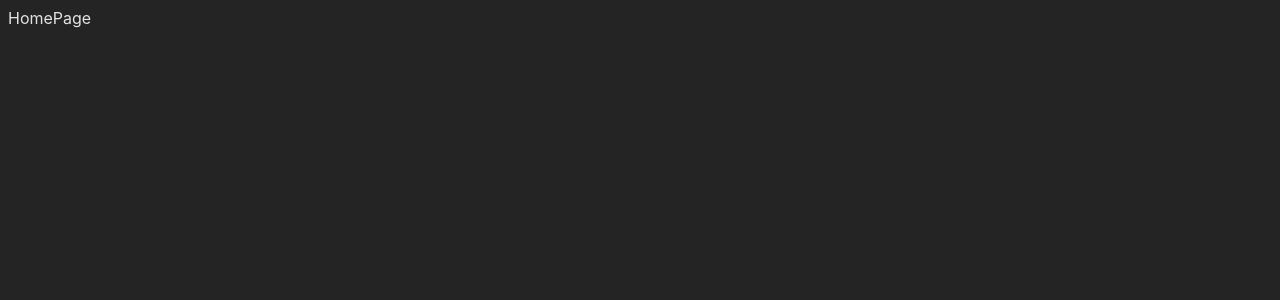
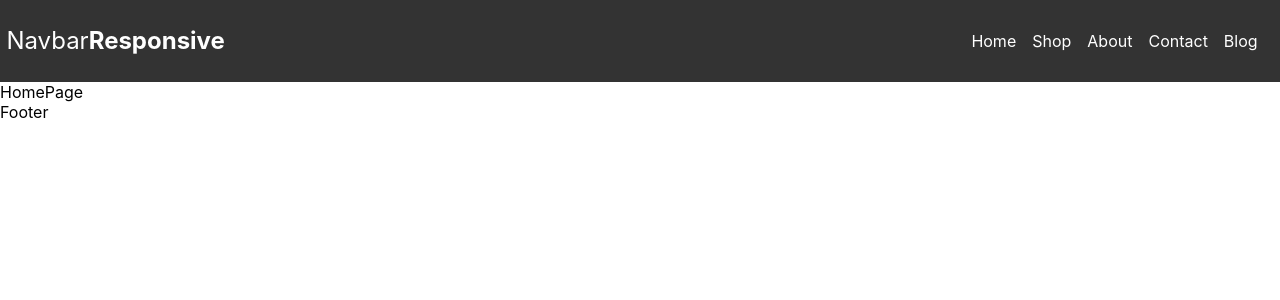
Before and after one commit to Marc1515/learn-english, a React (Vite) app: page / in a window 1280 px wide. Shown: the top 300 px of the page. Built offline with nearby package versions, Linux system fonts and the light colour scheme.

Commit message:
Navbar creada + Styled-Components instalado + lógica del antiguo proyecto Quiz, tambien se han añadidoalgunos componentes básicos para tener un referencia

```diff
--- a/package.json
+++ b/package.json
@@ -13,7 +13,8 @@
 	"dependencies": {
 		"react": "^18.2.0",
 		"react-dom": "^18.2.0",
-		"react-router-dom": "^6.4.5"
+		"react-router-dom": "^6.4.5",
+		"styled-components": "^5.3.6"
 	},
 	"devDependencies": {
 		"@types/react": "^18.0.26",
--- a/src/App.jsx
+++ b/src/App.jsx
@@ -3,18 +3,22 @@ import { HomePage } from './components/HomePage/HomePage';
 import { PresentSimple } from './components/PresentSimple/PresentSimple';
 import { PastSimple } from './components/PastSimple/PastSimple';
 import { NotFound } from './components/NotFound/NotFound';
+import Header from './components/Header/Header';
+import Footer from './components/Footer/Footer';
 
 function App() {
 	return (
 		<div className='App'>
 			<>
 				<HashRouter>
+					<Header />
 					<Routes>
 						<Route path='/' element={<HomePage />} />
 						<Route path='/present-simple' element={<PresentSimple />} />
 						<Route path='/past-simple' element={<PastSimple />} />
 						<Route path='*' element={<NotFound />} />
 					</Routes>
+					<Footer />
 				</HashRouter>
 			</>
 		</div>
--- /dev/null
+++ b/src/components/Footer/Footer.jsx
@@ -0,0 +1,5 @@
+const Footer = () => {
+	return <div>Footer</div>;
+};
+
+export default Footer;
--- /dev/null
+++ b/src/components/Header/BurgerButton/BurgerButton.jsx
@@ -0,0 +1,73 @@
+/* eslint-disable react/prop-types */
+import styled from 'styled-components';
+
+const BurgerButton = (props) => {
+	return (
+		<Burger>
+			<div
+				onClick={props.handleClick}
+				className={`icon nav-icon-5 ${props.clicked ? 'open' : ''}`}
+			>
+				<span></span>
+				<span></span>
+				<span></span>
+			</div>
+		</Burger>
+	);
+};
+
+export default BurgerButton;
+
+const Burger = styled.div`
+	/* nav-icon-5 */
+	.nav-icon-5 {
+		width: 35px;
+		height: 30px;
+		margin: 10px 10px;
+		position: relative;
+		cursor: pointer;
+		display: inline-block;
+	}
+	.nav-icon-5 span {
+		background-color: #fff;
+		position: absolute;
+		border-radius: 2px;
+		transition: 0.3s cubic-bezier(0.8, 0.5, 0.2, 1.4);
+		width: 100%;
+		height: 4px;
+		transition-duration: 500ms;
+	}
+	.nav-icon-5 span:nth-child(1) {
+		top: 0px;
+		left: 0px;
+	}
+	.nav-icon-5 span:nth-child(2) {
+		top: 13px;
+		left: 0px;
+		opacity: 1;
+	}
+	.nav-icon-5 span:nth-child(3) {
+		bottom: 0px;
+		left: 0px;
+	}
+	.nav-icon-5:not(.open):hover span:nth-child(1) {
+		transform: rotate(-3deg) scaleY(1.1);
+	}
+	.nav-icon-5:not(.open):hover span:nth-child(2) {
+		transform: rotate(3deg) scaleY(1.1);
+	}
+	.nav-icon-5:not(.open):hover span:nth-child(3) {
+		transform: rotate(-4deg) scaleY(1.1);
+	}
+	.nav-icon-5.open span:nth-child(1) {
+		transform: rotate(45deg);
+		top: 13px;
+	}
+	.nav-icon-5.open span:nth-child(2) {
+		opacity: 0;
+	}
+	.nav-icon-5.open span:nth-child(3) {
+		transform: rotate(-45deg);
+		top: 13px;
+	}
+`;
--- /dev/null
+++ b/src/components/Header/Header.jsx
@@ -0,0 +1,11 @@
+import NavBar from './NavBar/NavBar';
+
+const Header = () => {
+	return (
+		<div>
+			<NavBar />
+		</div>
+	);
+};
+
+export default Header;
--- /dev/null
+++ b/src/components/Header/NavBar/NavBar.jsx
@@ -0,0 +1,118 @@
+import { useState } from 'react';
+import styled from 'styled-components';
+import BurgerButton from '../BurgerButton/BurgerButton';
+
+const NavBar = () => {
+	const [clicked, setClicked] = useState(false);
+
+	const handleClick = () => {
+		setClicked(!clicked);
+	};
+	return (
+		<>
+			<NavContainer>
+				<h2>
+					Navbar<span>Responsive</span>
+				</h2>
+				<div className={`links ${clicked ? 'active' : ''}`}>
+					<a href='/'>Home</a>
+					<a href='/'>Shop</a>
+					<a href='/'>About</a>
+					<a href='/'>Contact</a>
+					<a href='/'>Blog</a>
+				</div>
+				<div className='burguer'>
+					<BurgerButton clicked={clicked} handleClick={handleClick} />
+				</div>
+				<BgDiv className={`initial ${clicked ? 'active' : ''}`}></BgDiv>
+			</NavContainer>
+		</>
+	);
+};
+
+export default NavBar;
+
+const NavContainer = styled.nav`
+	h2 {
+		color: white;
+		font-weight: 400;
+		span {
+			font-weight: bold;
+		}
+	}
+	padding: 0.4rem;
+	background-color: #333;
+	display: flex;
+	align-items: center;
+	justify-content: space-between;
+	a {
+		color: white;
+		text-decoration: none;
+		margin-right: 1rem;
+	}
+	.links {
+		position: absolute;
+		top: -700px;
+		left: -2000px;
+		right: 0;
+		margin-left: auto;
+		margin-right: auto;
+		text-align: center;
+		transition: all 0.5s ease;
+		a {
+			color: white;
+			font-size: 2rem;
+			display: block;
+		}
+		@media (min-width: 768px) {
+			position: initial;
+			margin: 0;
+			a {
+				font-size: 1rem;
+				color: white;
+				display: inline;
+			}
+			display: block;
+		}
+	}
+	.links.active {
+		width: 100%;
+		display: block;
+		position: absolute;
+		margin-left: auto;
+		margin-right: auto;
+		top: 30%;
+		left: 0;
+		right: 0;
+		text-align: center;
+		a {
+			font-size: 2rem;
+			margin-top: 1rem;
+			color: white;
+		}
+	}
+	.burguer {
+		@media (min-width: 768px) {
+			display: none;
+		}
+	}
+`;
+
+const BgDiv = styled.div`
+	background-color: #222;
+	position: absolute;
+	top: -1000px;
+	left: -1000px;
+	width: 100%;
+	height: 100%;
+	z-index: -1;
+	transition: all 0.6s ease;
+
+	&.active {
+		border-radius: 0 0 80% 0;
+		top: 0;
+		left: 0;
+		width: 100%;
+		height: 100%;
+	}
+`;
--- a/src/components/PresentSimple/PresentSimple.jsx
+++ b/src/components/PresentSimple/PresentSimple.jsx
@@ -1,7 +1,12 @@
 import React from 'react';
+import Quiz from '../Quiz/Quiz';
 
 const PresentSimple = () => {
-	return <div>PresentSimple</div>;
+	return (
+		<div>
+			<Quiz />
+		</div>
+	);
 };
 
 export { PresentSimple };
--- /dev/null
+++ b/src/components/Quiz/Quiz.jsx
@@ -0,0 +1,155 @@
+import { useEffect, useState } from 'react';
+import preguntas from './preguntas';
+
+function Quiz() {
+	const [preguntaActual, setPreguntaActual] = useState(0);
+	const [puntuacion, setPuntuacion] = useState(0);
+	const [isFinished, setIsFinished] = useState(false);
+	const [isStarted, setIsStarted] = useState(true);
+	const [tiempoRestante, setTiempoRestante] = useState(0);
+	const [areDisabled, setAreDisabled] = useState(false);
+	const [answerShow, setAnswerShow] = useState(false);
+
+	const handleAnswerSubmit = (isCorrect, e) => {
+		// Añadir puntuación
+		if (isCorrect) setPuntuacion(puntuacion + 1);
+		// Añadir estilos de pregunta
+		e.target.classList.add(isCorrect ? 'correct' : 'incorrect');
+
+		setTimeout(() => {
+			setTiempoRestante(20);
+		}, 1000);
+
+		setTimeout(() => {
+			// Cambiar a la siguiente pregunta
+			if (preguntaActual === preguntas.length - 1) {
+				setIsFinished(true);
+			} else {
+				setPreguntaActual(preguntaActual + 1);
+			}
+		}, 1000);
+	};
+
+	useEffect(() => {
+		const intervalo = setInterval(() => {
+			if (tiempoRestante > 0) setTiempoRestante(tiempoRestante - 1);
+			if (tiempoRestante === 0) setAreDisabled(true);
+		}, 1000);
+		return () => clearInterval(intervalo);
+	}, [tiempoRestante]);
+
+	if (isFinished)
+		return (
+			<main className='app'>
+				<div className='juego-terminado'>
+					<span>
+						{' '}
+						Total {puntuacion} de {preguntas.length}{' '}
+					</span>
+					<button onClick={() => (window.location.href = '/')}>
+						{' '}
+						Volver a jugar
+					</button>
+					<button
+						onClick={() => {
+							setIsFinished(false);
+							setAnswerShow(true);
+							setPreguntaActual(0);
+						}}
+					>
+						Ver respuestas
+					</button>
+				</div>
+			</main>
+		);
+
+	if (answerShow)
+		return (
+			<main className='app'>
+				<div className='lado-izquierdo'>
+					{preguntas.map((pregunta, i) => (
+						<div key={pregunta.titulo}>
+							<span>Pregunta {i + 1}</span>
+							<p>{pregunta.titulo}</p>
+							<p className='ver-respuestas'>
+								{
+									pregunta.opciones.filter((opcion) => opcion.isCorrect)[0]
+										.textoRespuesta
+								}
+							</p>
+							<hr />
+						</div>
+					))}
+					<button
+						onClick={() => {
+							window.location.href = '/';
+						}}
+					>
+						Volver a jugar
+					</button>
+				</div>
+			</main>
+		);
+
+	if (isStarted)
+		return (
+			<main className='app'>
+				<div className='juego-terminado'>
+					<button
+						onClick={() => {
+							setTiempoRestante(20);
+							setPreguntaActual(0);
+							setIsStarted(false);
+							setAreDisabled(false);
+						}}
+					>
+						{' '}
+						Empezar a jugar
+					</button>
+				</div>
+			</main>
+		);
+
+	return (
+		<main className='app'>
+			<div className='lado-izquierdo'>
+				<div className='numero-pregunta'>
+					<span> Pregunta {preguntaActual + 1}</span> de {preguntas.length}
+				</div>
+				<div className='titulo-pregunta'>
+					{preguntas[preguntaActual].titulo}
+				</div>
+				<div>
+					{!areDisabled ? (
+						<span className='tiempo-restante'>
+							Tiempo restante: {tiempoRestante}{' '}
+						</span>
+					) : (
+						<button
+							onClick={() => {
+								setTiempoRestante(20);
+								setAreDisabled(false);
+								setPreguntaActual(preguntaActual + 1);
+							}}
+						>
+							Continuar
+						</button>
+					)}
+				</div>
+			</div>
+			<div className='lado-derecho'>
+				{preguntas[preguntaActual].opciones.map((respuesta) => (
+					<button
+						disabled={areDisabled}
+						key={respuesta.id}
+						onClick={(e) => handleAnswerSubmit(respuesta.isCorrect, e)}
+					>
+						{respuesta.textoRespuesta}
+					</button>
+				))}
+			</div>
+		</main>
+	);
+}
+
+export default Quiz;
--- /dev/null
+++ b/src/components/Quiz/preguntas.js
@@ -0,0 +1,40 @@
+const preguntas = [
+	{
+		titulo: '___ you live in a house or a flat?',
+		opciones: [
+			{ id: 1, textoRespuesta: 'Does', isCorrect: false },
+			{ id: 2, textoRespuesta: 'Is', isCorrect: false },
+			{ id: 3, textoRespuesta: 'Do', isCorrect: true },
+			{ id: 4, textoRespuesta: 'Are', isCorrect: false },
+		],
+	},
+	{
+		titulo: '___ he go to the same college as you?',
+		opciones: [
+			{ id: 5, textoRespuesta: 'Are', isCorrect: false },
+			{ id: 6, textoRespuesta: 'Is', isCorrect: false },
+			{ id: 7, textoRespuesta: 'Do', isCorrect: false },
+			{ id: 8, textoRespuesta: 'Does', isCorrect: true },
+		],
+	},
+	{
+		titulo: '___ she come from London?',
+		opciones: [
+			{ id: 9, textoRespuesta: 'Is', isCorrect: false },
+			{ id: 10, textoRespuesta: 'Did', isCorrect: true },
+			{ id: 11, textoRespuesta: 'Done', isCorrect: false },
+			{ id: 12, textoRespuesta: 'Does', isCorrect: false },
+		],
+	},
+	{
+		titulo: '___ you live alone?',
+		opciones: [
+			{ id: 13, textoRespuesta: 'Do', isCorrect: true },
+			{ id: 14, textoRespuesta: 'Are', isCorrect: false },
+			{ id: 15, textoRespuesta: 'is', isCorrect: false },
+			{ id: 16, textoRespuesta: 'Does', isCorrect: false },
+		],
+	},
+];
+
+export default preguntas;
--- a/src/index.css
+++ b/src/index.css
@@ -1,5 +1,9 @@
 :root {
 	font-family: Inter, Avenir, Helvetica, Arial, sans-serif;
-	color: rgba(255, 255, 255, 0.87);
-	background-color: #242424;
+	/* color: rgba(255, 255, 255, 0.87);
+	background-color: #242424; */
 }
+
+body {
+	margin: 0 auto;
+}
```
Also changed, not shown: 1 other file (tests, documents, lock files or other folders).
